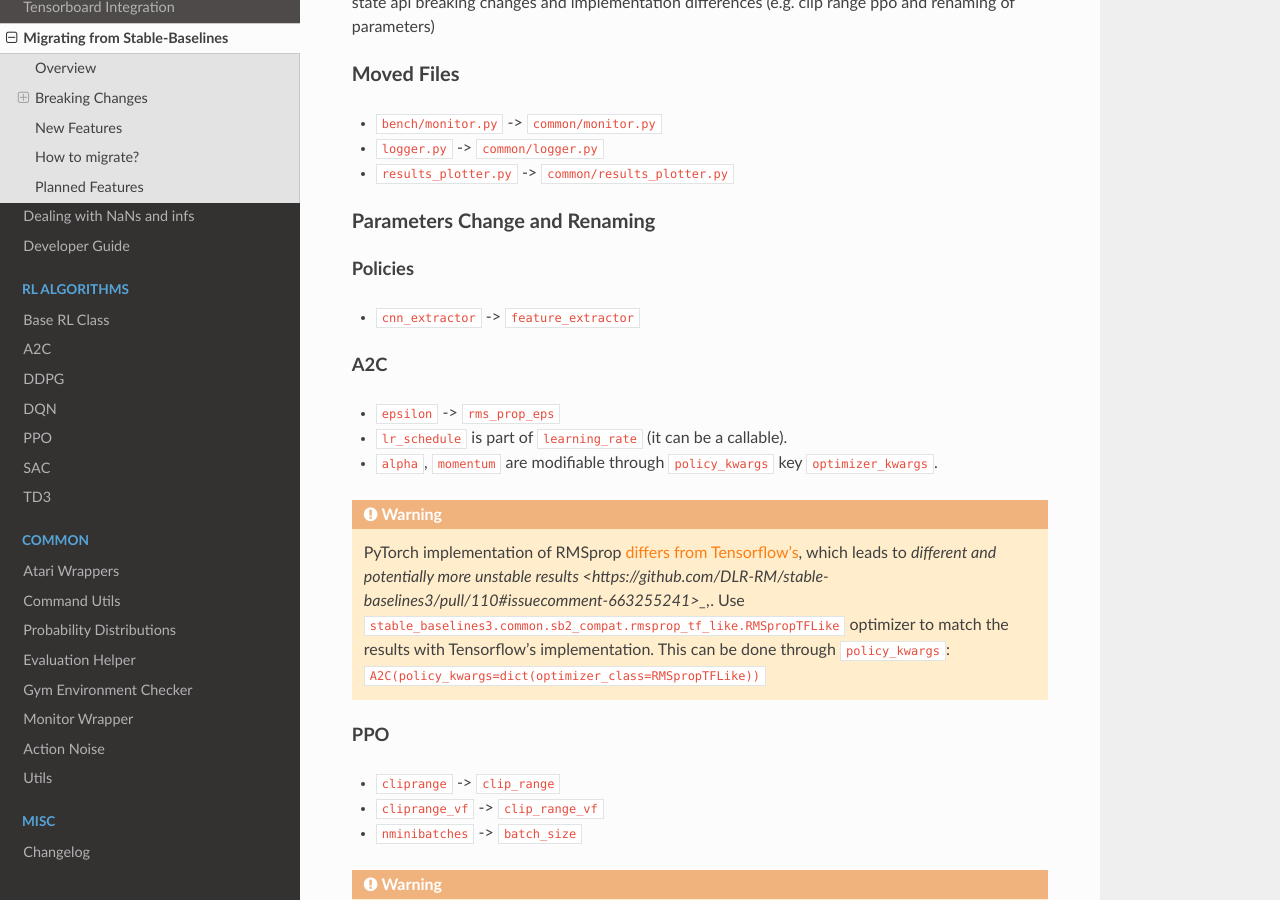
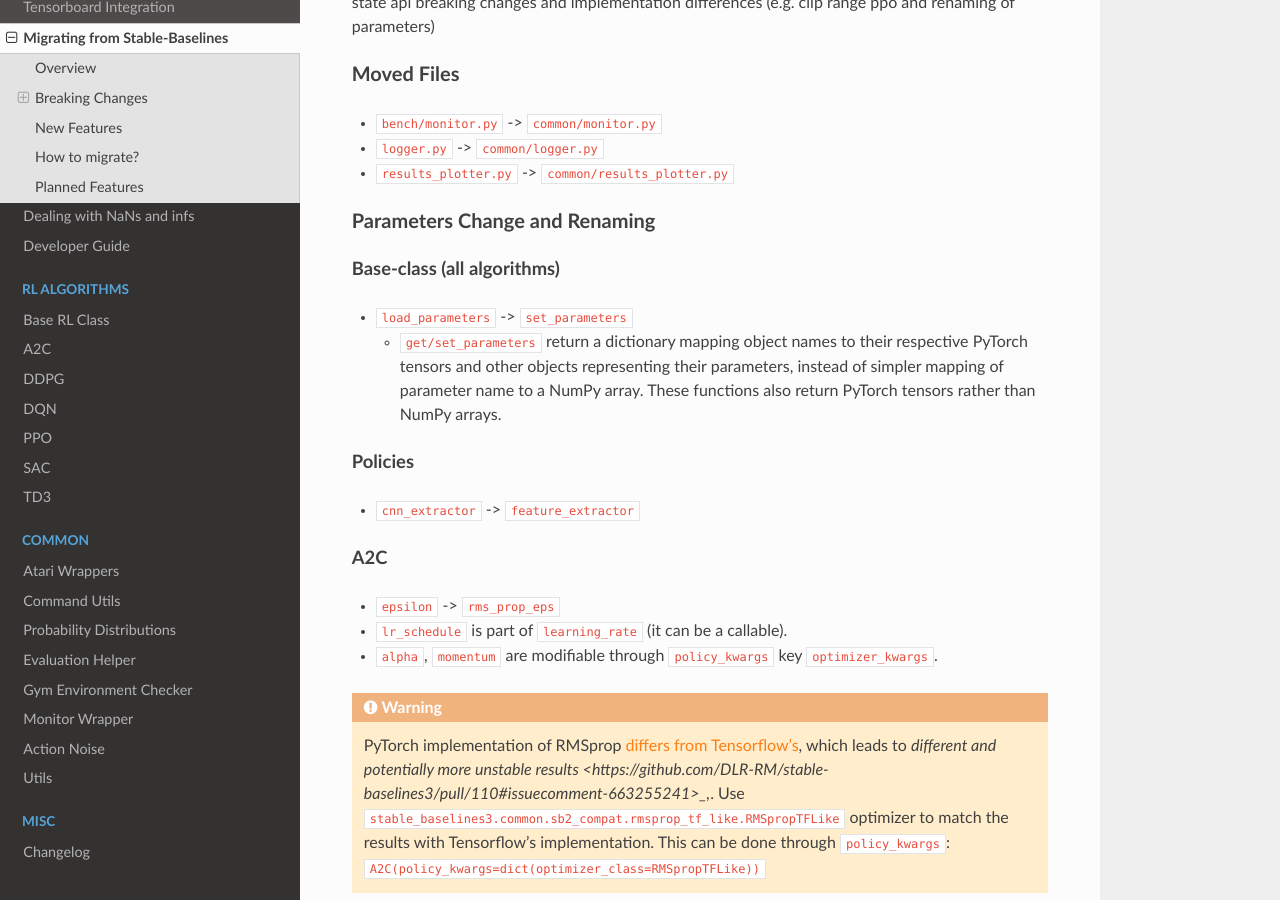
Before and after one commit to DLR-RM/stable-baselines3, a Sphinx documentation site: the page built from docs/guide/migration.rst, in a window 1280 px wide and 900 px high, scrolled down 926 px. Built offline with Sphinx 7.4.7 and the Read the Docs theme 2.0.0, drawn with Linux system fonts in a browser that asks for light colours; pages that are not in the unit, such as notebooks, are missing from menus.

Commit message:
Add note about set/get-parameters

```diff
--- a/docs/guide/migration.rst
+++ b/docs/guide/migration.rst
@@ -49,6 +49,18 @@ Moved Files
 
 Parameters Change and Renaming
 ------------------------------
+
+Base-class (all algorithms)
+^^^^^^^^^^^^^^^^^^^^^^^^^^^
+
+- ``load_parameters`` -> ``set_parameters``
+
+  - ``get/set_parameters`` return a dictionary mapping object names
+    to their respective PyTorch tensors and other objects representing
+    their parameters, instead of simpler mapping of parameter name to
+    a NumPy array. These functions also return PyTorch tensors rather
+    than NumPy arrays.
+
 
 Policies
 ^^^^^^^^
```
